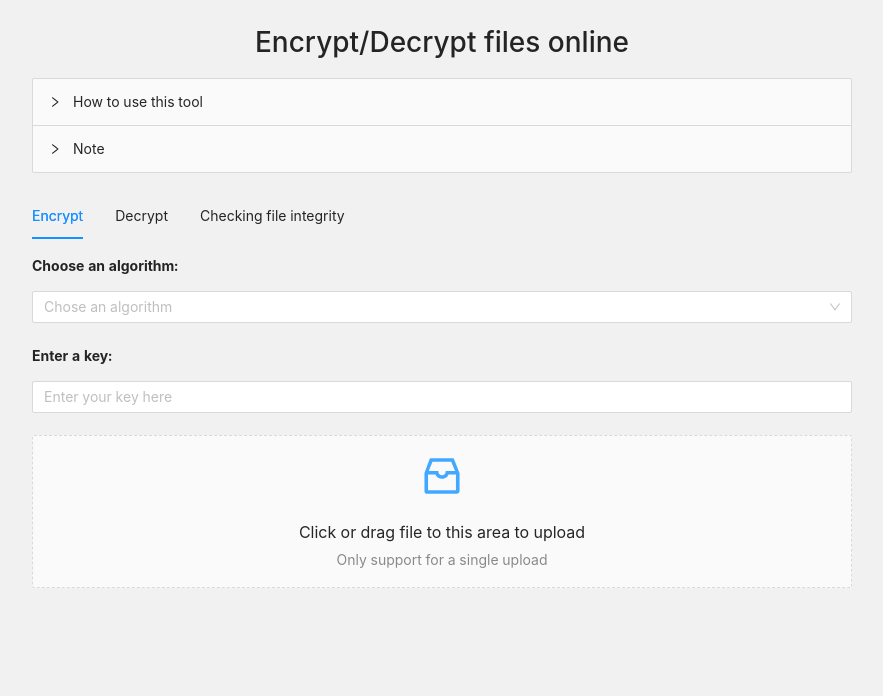
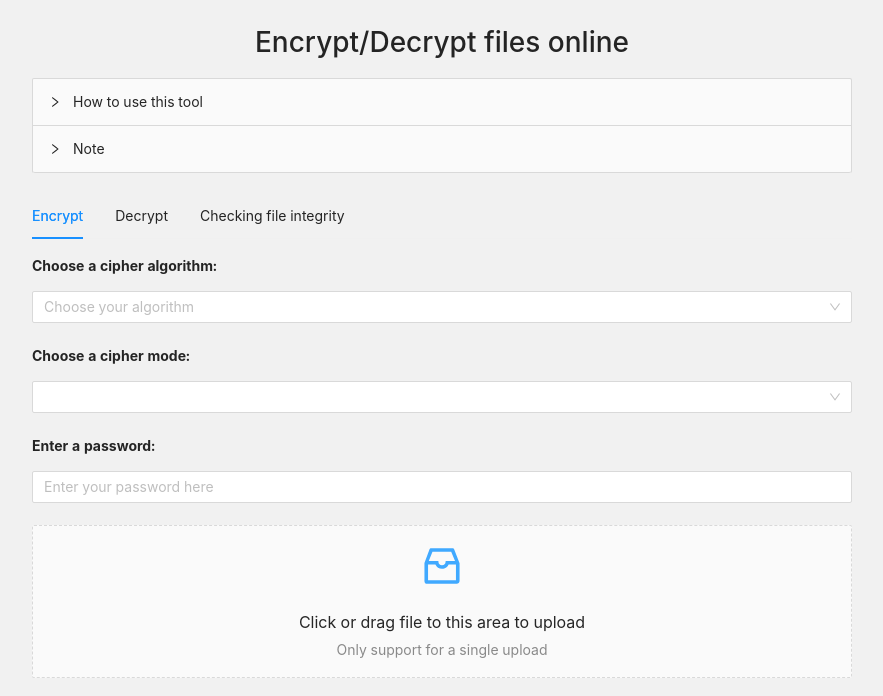
Before and after one commit to khoavuong/Encrypt-Decrypt-files, a React (Create React App) app in the folder client/: page / in a window 1280 px wide. Shown: the top 696 px of the page, without its empty margins (198-1081 px from the left). Built offline with nearby package versions, Linux system fonts and the light colour scheme; no server answers.

Commit message:
Update cipher algorithm & mode options

```diff
--- a/client/src/components/CryptoFileUpload.js
+++ b/client/src/components/CryptoFileUpload.js
@@ -6,42 +6,73 @@ const { Dragger } = Upload;
 
 export const CryptoFileUpload = ({ type }) => {
   const [fileList, setFileList] = useState([]);
-  const [key, setKey] = useState("");
+  const [password, setPassword] = useState("");
   const [algorithm, setAlgorithm] = useState("");
+  const [mode, setMode] = useState("");
 
   const props = {
     name: "file",
     action: `${process.env.REACT_APP_BASE_URL}/file/${type}`,
-    data: { key, algorithm },
+    data: { password, algorithm, mode },
     onChange(info) {
       const { file } = info;
       if (file.response) {
-        file.url = `${process.env.REACT_APP_BASE_URL}/file/${file.response.filename}`;
-        file.name = file.response.filename;
+        if (file.response.message) file.name = file.response.message;
+        else {
+          file.url = `${process.env.REACT_APP_BASE_URL}/file/${file.response.filename}`;
+          file.name = file.response.filename;
+        }
       }
       setFileList([file]);
     },
+    showUploadList: { showRemoveIcon: false },
   };
 
   return (
     <div>
-      <p style={{ fontWeight: "bold" }}>Choose an algorithm:</p>
+      <p style={{ fontWeight: "bold" }}>Choose a cipher algorithm:</p>
       <Select
         style={{ width: "100%" }}
-        placeholder="Chose an algorithm"
-        onChange={(value) => setAlgorithm(value)}
+        placeholder="Choose your algorithm"
+        onChange={(value) => {
+          setAlgorithm(value);
+          setMode("");
+        }}
       >
-        <Select.Option value="aes-256-ctr">aes-256-ctr</Select.Option>
+        <Select.Option value="aes-128">AES-128</Select.Option>
+        <Select.Option value="aes-192">AES-192</Select.Option>
+        <Select.Option value="aes-256">AES-256</Select.Option>
+        <Select.Option value="des">DES</Select.Option>
+        <Select.Option value="des-ede">3DES-2-keys</Select.Option>
+        <Select.Option value="des-ede3">3DES-3-keys</Select.Option>
       </Select>
 
       <br />
       <br />
 
-      <p style={{ fontWeight: "bold" }}>Enter a key:</p>
+      <p style={{ fontWeight: "bold" }}>Choose a cipher mode:</p>
+      <Select
+        style={{ width: "100%" }}
+        onChange={(value) => setMode(value)}
+        value={mode}
+      >
+        {algorithm.slice(4, 7) !== "ede" ? (
+          <Select.Option value="ecb">ECB</Select.Option>
+        ) : null}
+
+        <Select.Option value="cbc">CBC</Select.Option>
+        <Select.Option value="cfb">CFB</Select.Option>
+        <Select.Option value="ofb">OFB</Select.Option>
+      </Select>
+
+      <br />
+      <br />
+
+      <p style={{ fontWeight: "bold" }}>Enter a password:</p>
       <Input
-        placeholder="Enter your key here"
-        value={key}
-        onChange={(e) => setKey(e.target.value)}
+        placeholder="Enter your password here"
+        value={password}
+        onChange={(e) => setPassword(e.target.value)}
       />
 
       <br />
```
